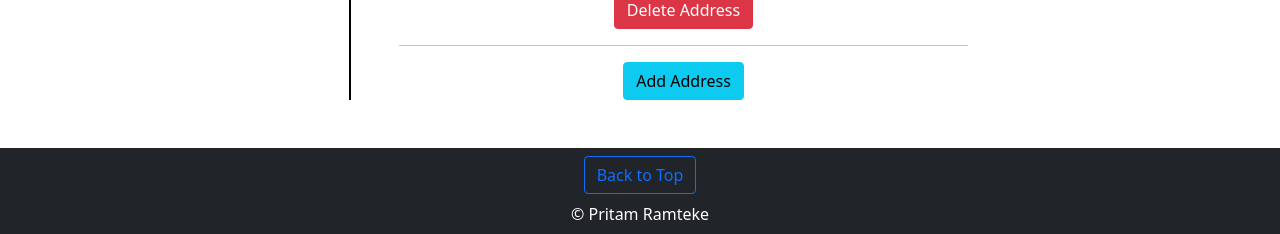
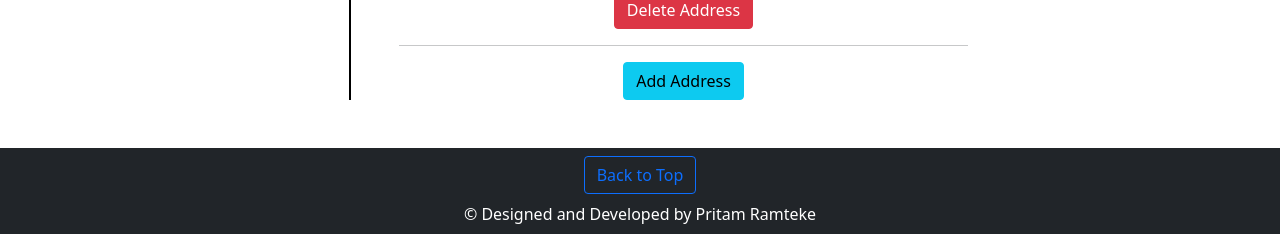
Before and after one commit to pritamramteke3211/eshoppr, a Django app: page /address/ in a window 1280 px wide. Shown: the part 594-828 px from the top of the page. Run offline with Django 3.2, Linux system fonts and the light colour scheme; a user stored in the database is signed in; data comes from the database, SQL or seed files in the repository; some libraries are stand-ins or nearby versions.

Commit message:
5 commit

```diff
--- a/templates/base.html
+++ b/templates/base.html
@@ -89,7 +89,7 @@
     <footer class="footer mt-auto py-2 bg-dark">
         <div class="container text-center text-white">
             <a class="btn btn-outline-primary mb-2"  href="#top"> Back to Top</a><br>
-            <span class="">© Pritam Ramteke</span>
+            <span class="">© Designed and Developed by Pritam Ramteke</span>
         </div>
     </footer>
 
```
